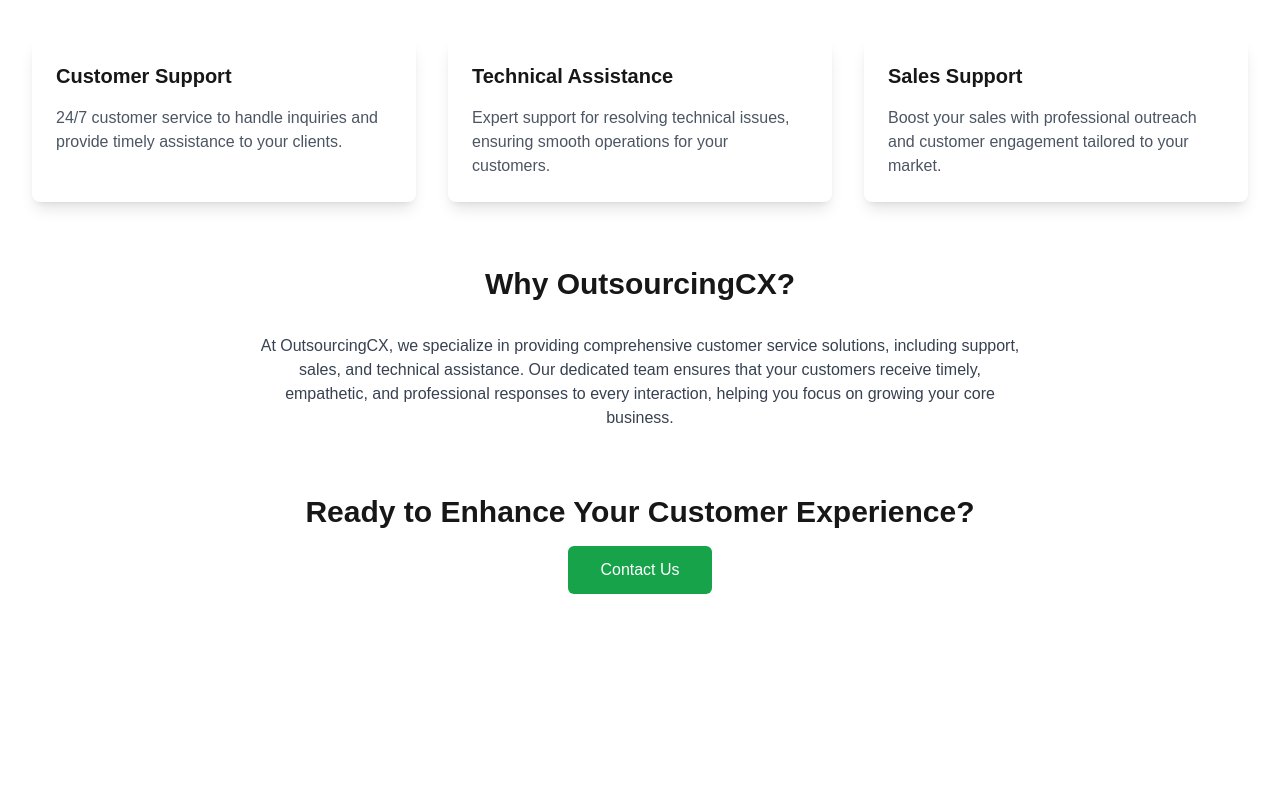
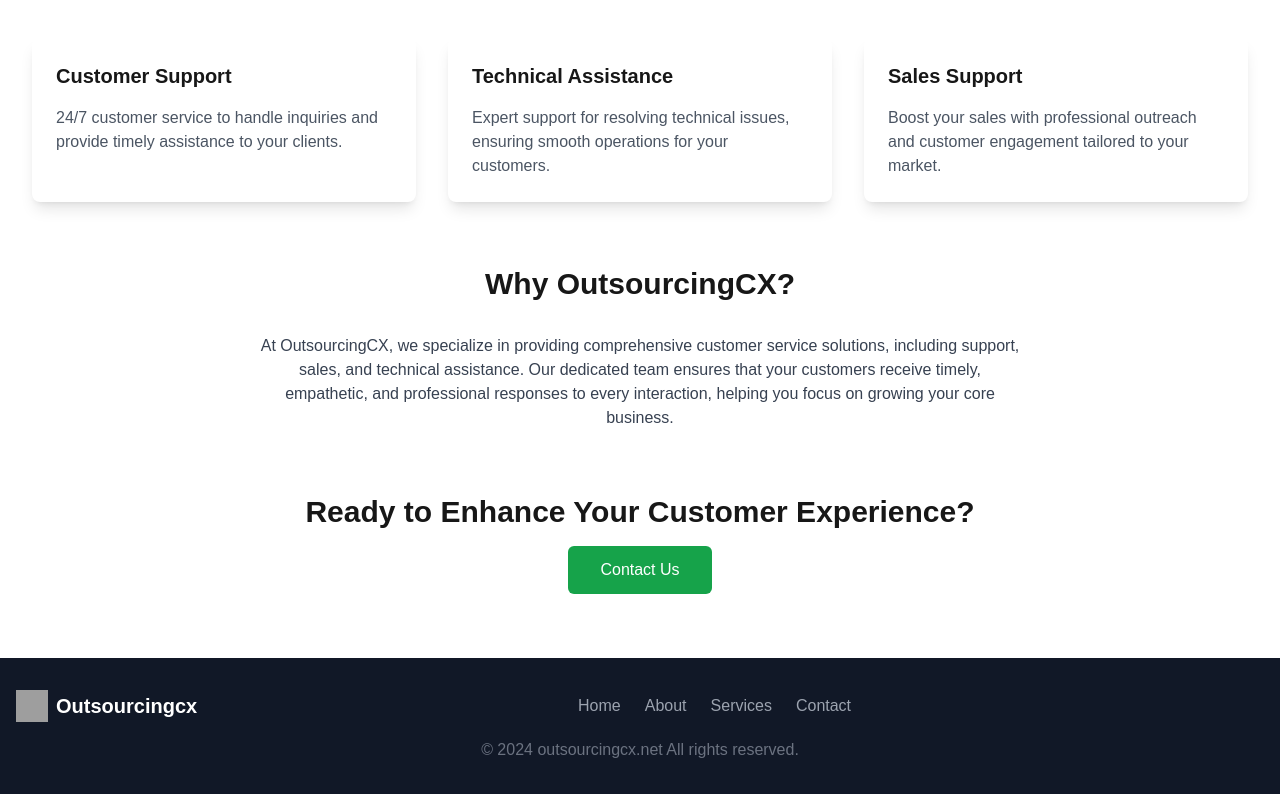
Before and after one commit to fidsolit/outsourcingcx, a Next.js app: page / in a window 1280 px wide. Shown: the part 394-1188 px from the top of the page. Before the commit the page ends 1052 px from the top, so only its background shows below. Built offline with nearby package versions, Linux system fonts and the light colour scheme; grey boxes are pictures that could not be loaded.

Commit message:
added footer and edit

```diff
--- /dev/null
+++ b/app/components/footer.tsx
@@ -0,0 +1,87 @@
+// Footer.tsx
+"use client";
+import React from "react";
+import { motion } from "framer-motion";
+
+const Footer: React.FC = () => {
+  return (
+    <motion.footer
+      className="bg-gray-900 text-white py-8 px-4"
+      initial={{ opacity: 0, y: 50 }}
+      animate={{ opacity: 1, y: 0 }}
+      transition={{ duration: 0.8, ease: "easeInOut" }}
+    >
+      <div className="container mx-auto flex flex-col md:flex-row justify-between items-center gap-4">
+        {/* Left Section - Logo */}
+        <motion.div
+          className="flex items-center"
+          whileHover={{ scale: 1.1 }}
+          whileTap={{ scale: 0.95 }}
+        >
+          <img src="/logo.svg" alt="Logo" className="h-8 w-8 mr-2" />
+          <span className="text-xl font-bold">Outsourcingcx</span>
+        </motion.div>
+
+        {/* Middle Section - Links */}
+        <motion.div
+          className="flex space-x-6"
+          initial="hidden"
+          animate="visible"
+          variants={{
+            hidden: { opacity: 0, y: 20 },
+            visible: {
+              opacity: 1,
+              y: 0,
+              transition: { staggerChildren: 0.15 },
+            },
+          }}
+        >
+          {["Home", "About", "Services", "Contact"].map((link, index) => (
+            <motion.a
+              key={index}
+              href={`#${link.toLowerCase()}`}
+              className="text-gray-400 hover:text-white transition-colors duration-200"
+              variants={{
+                hidden: { opacity: 0, y: 10 },
+                visible: { opacity: 1, y: 0 },
+              }}
+              whileHover={{ scale: 1.1 }}
+              whileTap={{ scale: 0.95 }}
+            >
+              {link}
+            </motion.a>
+          ))}
+        </motion.div>
+
+        {/* Right Section - Social Icons */}
+        <motion.div
+          className="flex space-x-4"
+          initial={{ opacity: 0 }}
+          animate={{ opacity: 1 }}
+          transition={{ delay: 0.4 }}
+        >
+          {["twitter", "facebook", "instagram"].map((icon, index) => (
+            <motion.a
+              key={index}
+              href={`https://${icon}.com`}
+              target="_blank"
+              rel="noopener noreferrer"
+              whileHover={{ y: -5 }}
+              whileTap={{ scale: 0.9 }}
+              className="text-gray-400 hover:text-white"
+            >
+              <i className={`fab fa-${icon}`}></i>
+            </motion.a>
+          ))}
+        </motion.div>
+      </div>
+
+      {/* Bottom Section - Copyright */}
+      <div className="mt-4 text-center text-gray-500">
+        © {new Date().getFullYear()} outsourcingcx.net All rights reserved.
+      </div>
+    </motion.footer>
+  );
+};
+
+export default Footer;
--- a/app/layout.tsx
+++ b/app/layout.tsx
@@ -2,6 +2,7 @@
 import localFont from "next/font/local";
 import "./globals.css";
 import Navbar from "./components/navbar";
+import Footer from "./components/footer";
 
 const geistSans = localFont({
   src: "./fonts/GeistVF.woff",
@@ -31,6 +32,7 @@
       >
         <Navbar />
         {children}
+        <Footer />
       </body>
     </html>
   );
```
